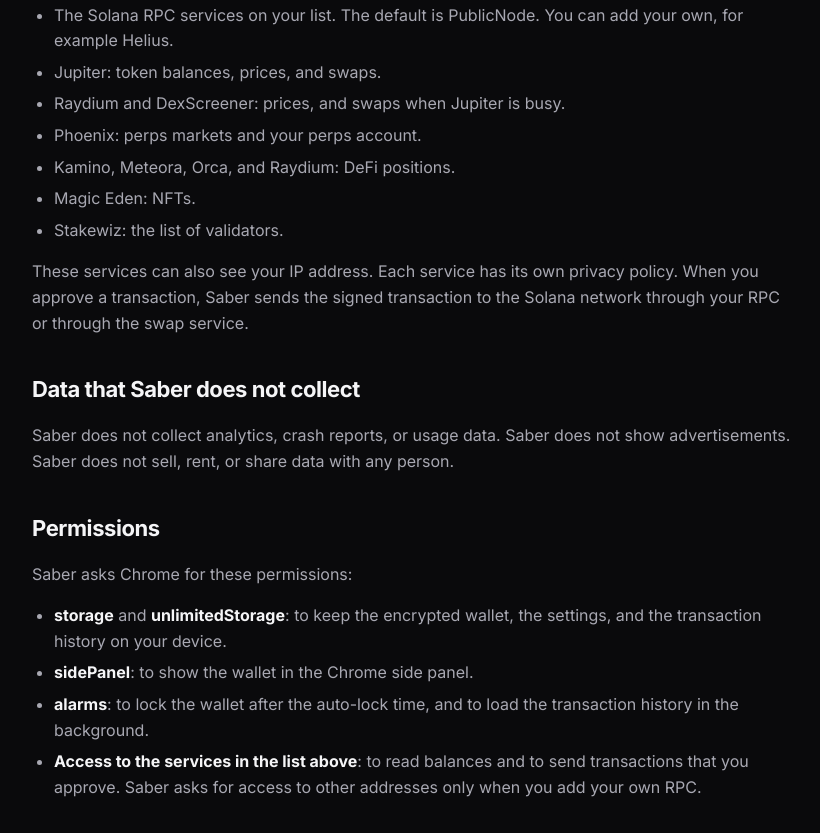
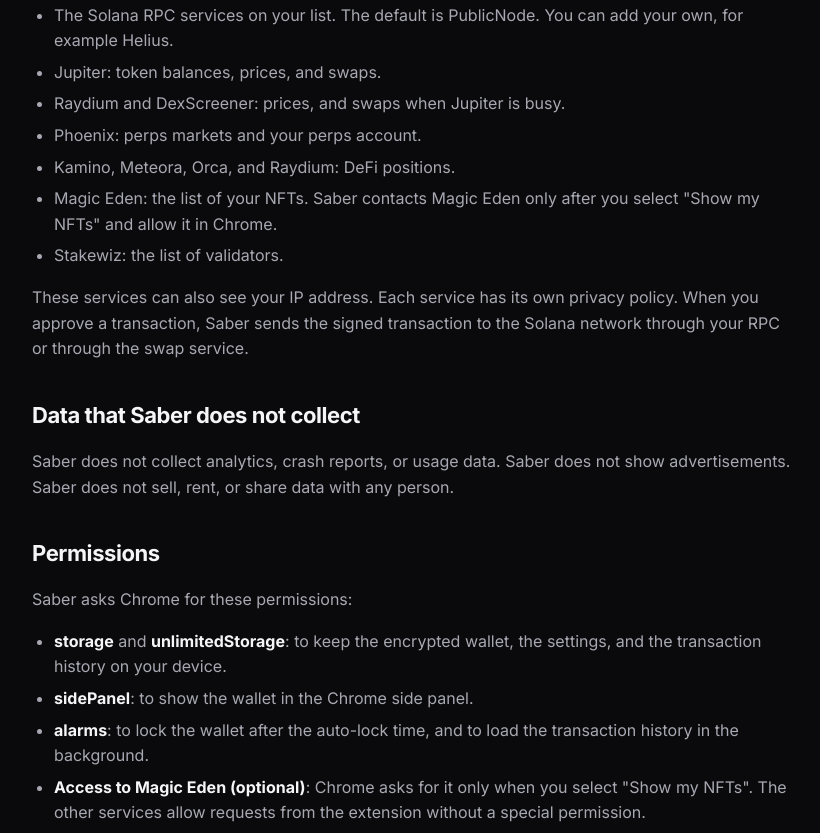
Before and after one commit to 0xCardiE/saberwallet, a plain HTML site: page privacy.html in a window 1280 px wide. Shown: the part 968-1801 px from the top of the page, without its empty margins (72-892 px from the left). Drawn offline with Linux system fonts and the light colour scheme.

Commit message:
Privacy: Magic Eden only after the user allows it; no host permissions

```diff
--- a/privacy.html
+++ b/privacy.html
@@ -55,7 +55,7 @@
         <li>Raydium and DexScreener: prices, and swaps when Jupiter is busy.</li>
         <li>Phoenix: perps markets and your perps account.</li>
         <li>Kamino, Meteora, Orca, and Raydium: DeFi positions.</li>
-        <li>Magic Eden: NFTs.</li>
+        <li>Magic Eden: the list of your NFTs. Saber contacts Magic Eden only after you select "Show my NFTs" and allow it in Chrome.</li>
         <li>Stakewiz: the list of validators.</li>
       </ul>
       <p>These services can also see your IP address. Each service has its own privacy policy. When you approve a transaction, Saber sends the signed transaction to the Solana network through your RPC or through the swap service.</p>
@@ -69,7 +69,7 @@
         <li><strong>storage</strong> and <strong>unlimitedStorage</strong>: to keep the encrypted wallet, the settings, and the transaction history on your device.</li>
         <li><strong>sidePanel</strong>: to show the wallet in the Chrome side panel.</li>
         <li><strong>alarms</strong>: to lock the wallet after the auto-lock time, and to load the transaction history in the background.</li>
-        <li><strong>Access to the services in the list above</strong>: to read balances and to send transactions that you approve. Saber asks for access to other addresses only when you add your own RPC.</li>
+        <li><strong>Access to Magic Eden (optional)</strong>: Chrome asks for it only when you select "Show my NFTs". The other services allow requests from the extension without a special permission.</li>
       </ul>
 
       <h2>Remove your data</h2>
```
